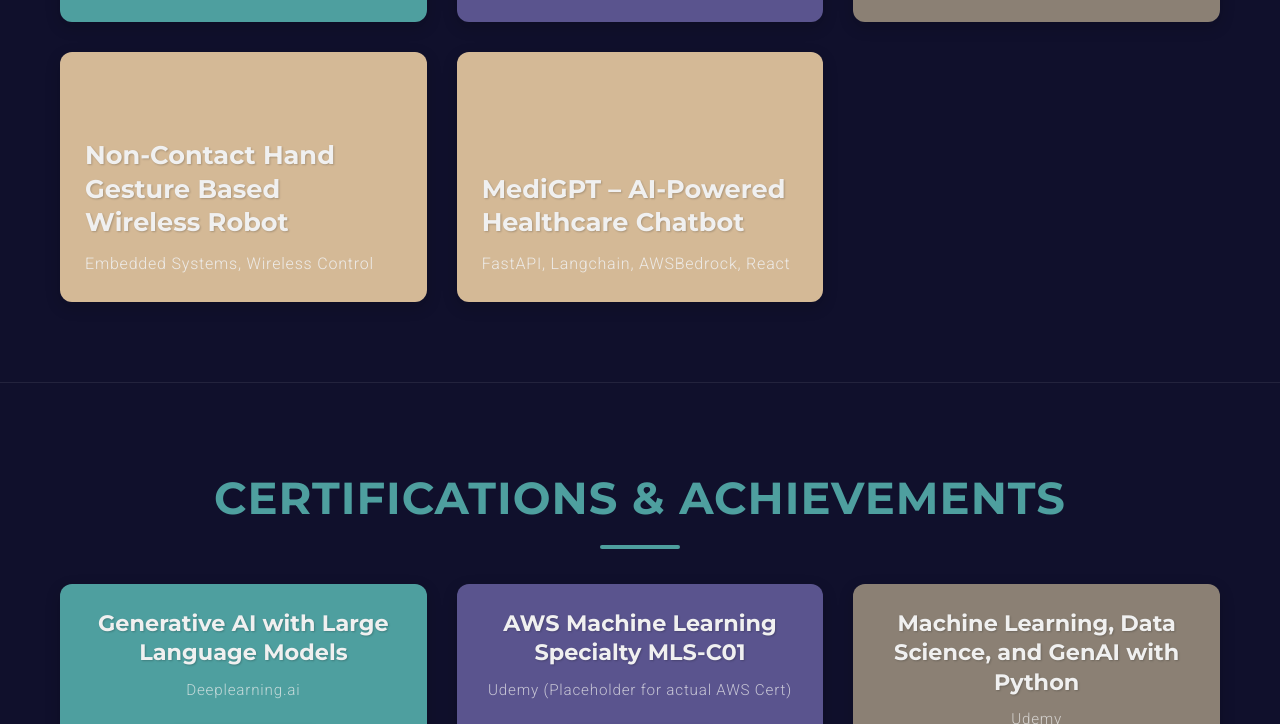
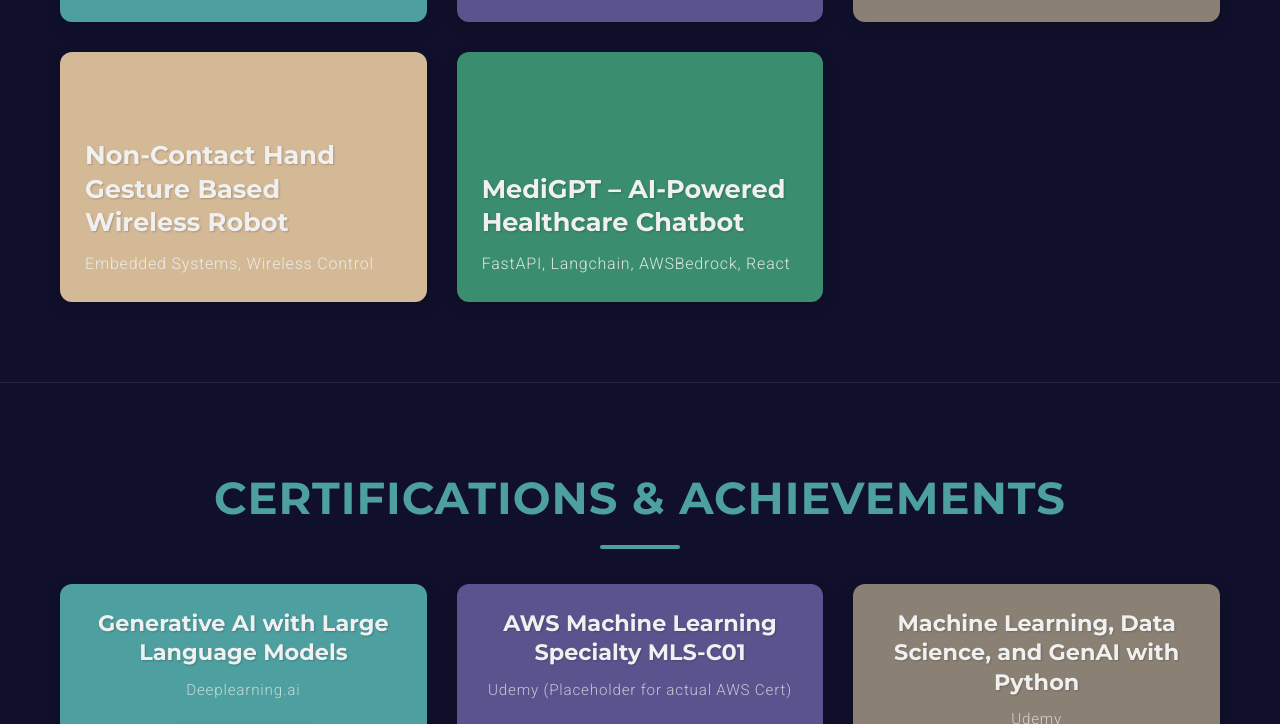
Before and after one commit to Mounikesh08/Mounikesh-portfolio, a plain HTML site: page index.html in a window 1280 px wide. Shown: the part 1230-1954 px from the top of the page. Drawn offline with Linux system fonts and the light colour scheme.

Commit message:
Update index.html

```diff
--- a/index.html
+++ b/index.html
@@ -62,7 +62,7 @@
                     <p>Embedded Systems, Wireless Control</p>
                 </div>
             </a>
-             <a href="https://github.com/Mounikesh08/MediGPT--AI-powered-healthcare-assistant" target="_blank" rel="noopener noreferrer" class="grid-item color-4">
+             <a href="https://github.com/Mounikesh08/MediGPT--AI-powered-healthcare-assistant" target="_blank" rel="noopener noreferrer" class="grid-item color-5">
                 <div class="grid-item-content">
                     <h4>MediGPT – AI-Powered Healthcare Chatbot</h4>
                     <p>FastAPI, Langchain, AWSBedrock, React</p>
```
